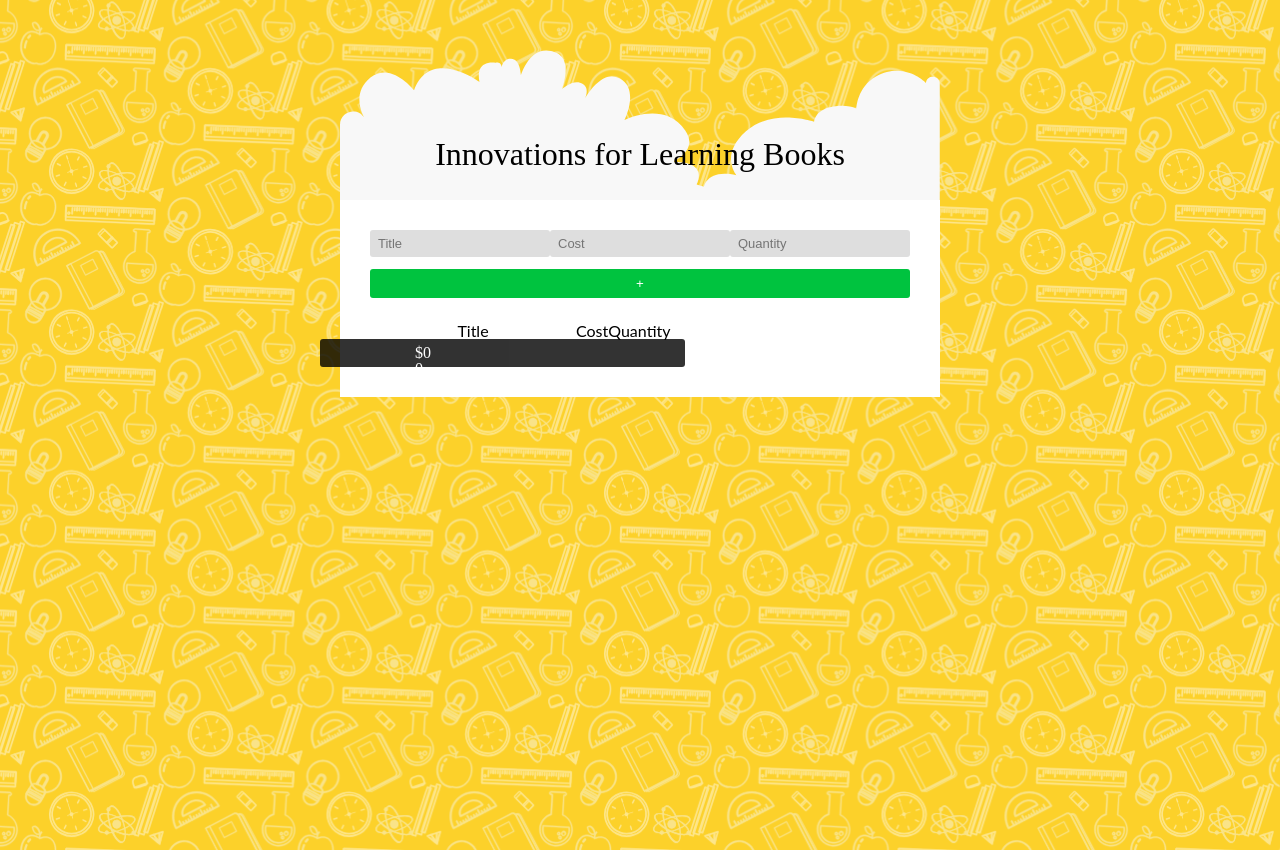
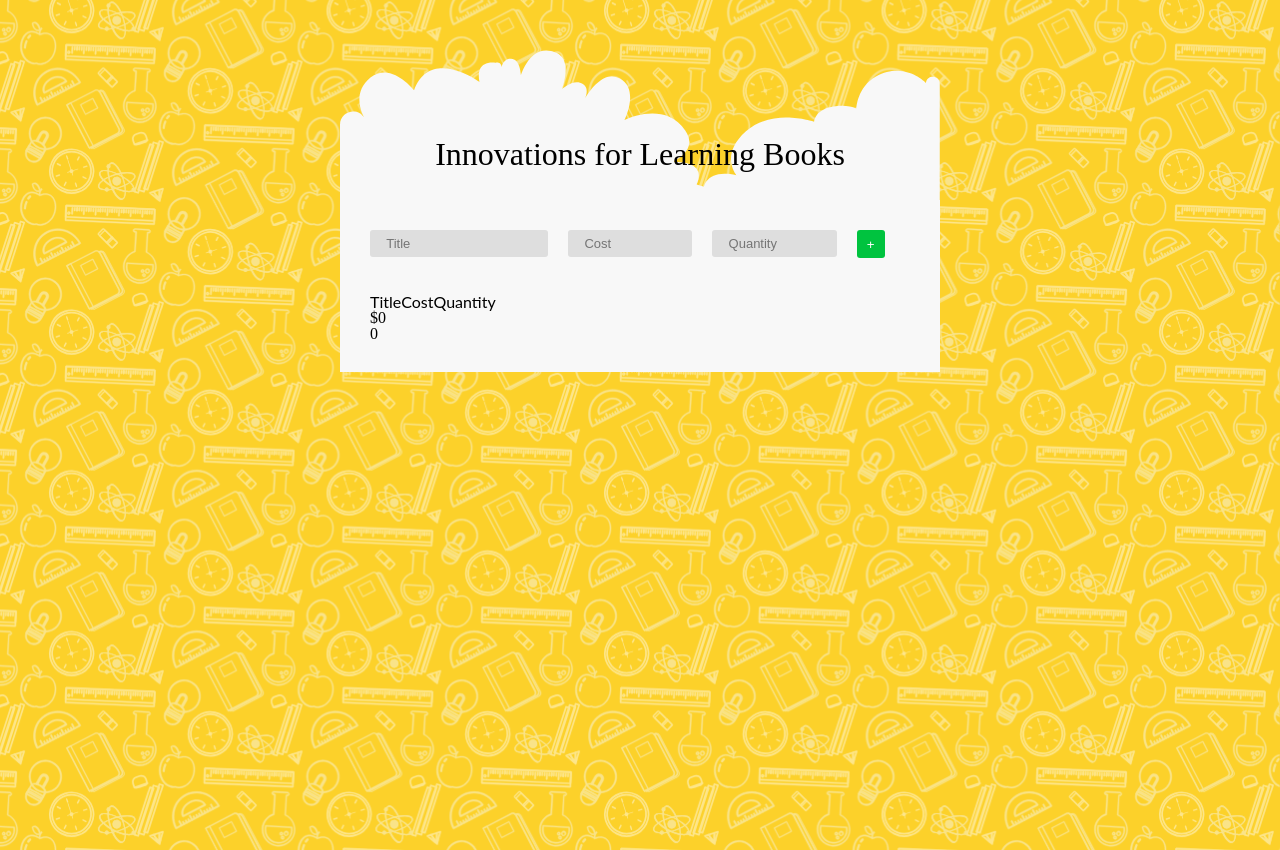
Before and after one commit to amituuush/react-books-app, a React (Create React App) app: page / in a window 1280 px wide. Built offline with nearby package versions, Linux system fonts and the light colour scheme.

Commit message:
form responsive

```diff
--- a/src/components/BookForm.js
+++ b/src/components/BookForm.js
@@ -62,8 +62,8 @@
               placeholder="Quantity"
               className="input-quantity"
             />
+            <button>+</button>
           </div>
-          <button>+</button>
         </form>
       </div>
     );
--- a/src/styles.scss
+++ b/src/styles.scss
@@ -1,4 +1,4 @@
-@import 'scss/variables';
+@import "scss/variables";
 
 #root {
   width: 100%;
@@ -10,17 +10,23 @@
   background-size: cover;
 }
 
+.wrapper {
+  width: 75%;
+  margin: 0 auto;
+  padding-bottom: 15px;
+}
+
 .cover {
   max-width: 600px;
   height: 150px;
   margin: 0 auto;
   background-image: url("./assets/clouds.svg");
   background-repeat: no-repeat;
-  background-size: cover;
+  background-size: 600px;
 
   h1 {
     padding-top: 88px;
-    font-family: 'Playfair Display', serif;
+    font-family: "Playfair Display", serif;
     font-size: 32px;
     text-align: left;
 
@@ -30,55 +36,73 @@
   }
 }
 
-.wrapper {
-  width: 75%;
-  margin: 0 auto;
-  padding-bottom: 15px;
+.book-container {
+  max-width: 600px;
+  padding: 30px;
+  margin: 0 auto 30px auto;
+  box-sizing: border-box;
+  background-color: #f8f8f8;
 
-  .book-container {
-    max-width: 600px;
-    padding: 30px;
-    margin: 0 auto 30px auto;
-    box-sizing: border-box;
+  .book-table {
+    width: 100%;
   }
 
-  .headers-text, .totals-text {
-    font-family: 'Lato', sans-serif;
+  .book-table-button-container-mobile {
+    float: right;
+
+    .book-table-button {
+      float: right;
+      padding: 9px 14px;
+    }
   }
 
-  .book-form {
-    margin-bottom: 25px;
+  .book-table-row-mobile {
+    margin-bottom: 20px;
+  }
 
-    .book-form-input-container {
-      display: flex;
+  .book-table-td-container {
+    display: inline-block;
+  }
+
+  .book-table-button-container-mobile {
+    display: inline-block;
+  }
+}
+
+.book-form {
+  margin-bottom: 25px;
+
+  .book-form-input-container {
+    display: flex;
+    flex-direction: row;
+    flex-wrap: wrap;
+
+    .input-title,
+    .input-cost,
+    .input-quantity {
+      margin-bottom: 12px;
+      padding-left: 3%;
     }
 
-    .book-form-input-container > * {
-      min-width: 0;
+    .input-cost,
+    .input-quantity {
+      width: 44%;
+    }
+
+    .input-title {
+      width: 100%;
+    }
+
+    .input-cost {
+      margin-right: 6%;
     }
 
     input {
-      background-color: #DEDEDE;
+      background-color: #dedede;
       border: none;
       border-radius: 3px;
-      padding: 6px 0 6px 8px;
+      padding: 6px 0;
       font-size: 13px;
-    }
-
-    .input-title, .input-cost, .input-quantity {
-      margin-bottom: 12px;
-    }
-
-    .input-title {
-      flex-grow: 4;
-    }
-
-    .input-quantity {
-      float: right;
-    }
-
-    .input-cost, .input-quantity {
-      flex-grow: 2
     }
 
     button {
@@ -90,39 +114,32 @@
       border-radius: 3px;
       padding: 7px;
     }
-  }
 
-  .book-container {
-    background-color: $white;
+    @media screen and (min-width: $desktop-width) {
+      .input-title,
+      .input-cost,
+      .input-quantity {
+        margin-right: 20px;
+      }
 
-    .book-table {
-      width: 100%;
-    }
+      .input-cost,
+      .input-quantity {
+        width: 20%;
+      }
 
-    .book-table-button-container-mobile {
-      float: right;
+      .input-title {
+        width: 30%;
+      }
 
-      .book-table-button {
-        float: right;
-        padding: 9px 14px;
+      button {
+        width: 28px;
+        height: 28px;
       }
-    }
-
-    .book-table-row-mobile {
-      margin-bottom: 20px;
-    }
-
-    .book-table-td-container {
-      display: inline-block
-    }
-
-    .book-table-button-container-mobile {
-      display: inline-block;
     }
   }
 
   .book-table-td {
-    font-family: 'Lato', sans-serif;
+    font-family: "Lato", sans-serif;
   }
 
   .book-table-button {
@@ -133,10 +150,11 @@
   }
 
   .book-totals {
-    position: relative;
-    width: 85%;
-    height: 16px;
-    right: 50px;
+    position: absolute;
+    margin-left: auto;
+    margin-right: auto;
+    left: 0;
+    right: 0;
     padding: 6px 95px;
     border-radius: 3px;
     background: black;
@@ -144,7 +162,8 @@
     opacity: 0.8;
   }
 
-  .book-totals-cost, .book-totals-quantity {
+  .book-totals-cost,
+  .book-totals-quantity {
     display: inline-block;
   }
 
@@ -155,6 +174,11 @@
   .book-totals-quantity {
     float: right;
   }
+}
+
+.headers-text,
+.totals-text {
+  font-family: "Lato", sans-serif;
 }
 
 .mobile-only {
@@ -176,19 +200,87 @@
 //  v2.0 | 20110126
 //  License: none (public domain)
 
-html, body, div, span, applet, object, iframe,
-h1, h2, h3, h4, h5, h6, p, blockquote, pre,
-a, abbr, acronym, address, big, cite, code,
-del, dfn, em, img, ins, kbd, q, s, samp,
-small, strike, strong, sub, sup, tt, var,
-b, u, i, center,
-dl, dt, dd, ol, ul, li,
-fieldset, form, label, legend,
-table, caption, tbody, tfoot, thead, tr, th, td,
-article, aside, canvas, details, embed,
-figure, figcaption, footer, header, hgroup,
-menu, nav, output, ruby, section, summary,
-time, mark, audio, video {
+html,
+body,
+div,
+span,
+applet,
+object,
+iframe,
+h1,
+h2,
+h3,
+h4,
+h5,
+h6,
+p,
+blockquote,
+pre,
+a,
+abbr,
+acronym,
+address,
+big,
+cite,
+code,
+del,
+dfn,
+em,
+img,
+ins,
+kbd,
+q,
+s,
+samp,
+small,
+strike,
+strong,
+sub,
+sup,
+tt,
+var,
+b,
+u,
+i,
+center,
+dl,
+dt,
+dd,
+ol,
+ul,
+li,
+fieldset,
+form,
+label,
+legend,
+table,
+caption,
+tbody,
+tfoot,
+thead,
+tr,
+th,
+td,
+article,
+aside,
+canvas,
+details,
+embed,
+figure,
+figcaption,
+footer,
+header,
+hgroup,
+menu,
+nav,
+output,
+ruby,
+section,
+summary,
+time,
+mark,
+audio,
+video {
   margin: 0;
   padding: 0;
   border: 0;
@@ -197,22 +289,35 @@
   vertical-align: baseline;
 }
 // HTML5 display-role reset for older browsers
-article, aside, details, figcaption, figure,
-footer, header, hgroup, menu, nav, section {
+article,
+aside,
+details,
+figcaption,
+figure,
+footer,
+header,
+hgroup,
+menu,
+nav,
+section {
   display: block;
 }
 body {
   line-height: 1;
 }
-ol, ul {
+ol,
+ul {
   list-style: none;
 }
-blockquote, q {
+blockquote,
+q {
   quotes: none;
 }
-blockquote:before, blockquote:after,
-q:before, q:after {
-  content: '';
+blockquote:before,
+blockquote:after,
+q:before,
+q:after {
+  content: "";
   content: none;
 }
 table {
```
